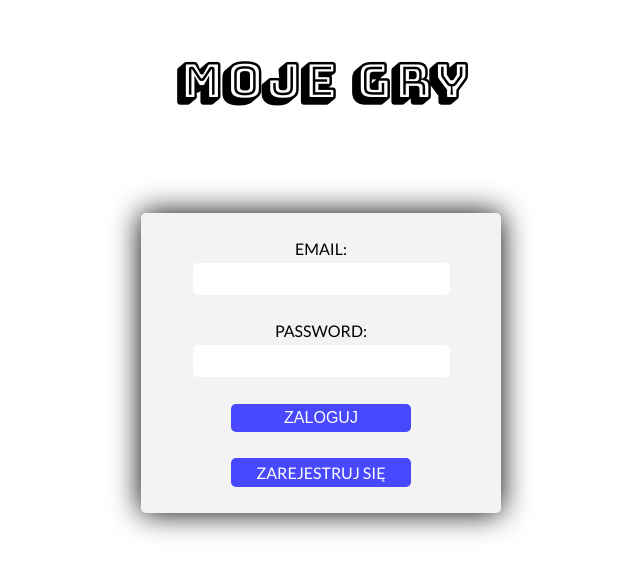
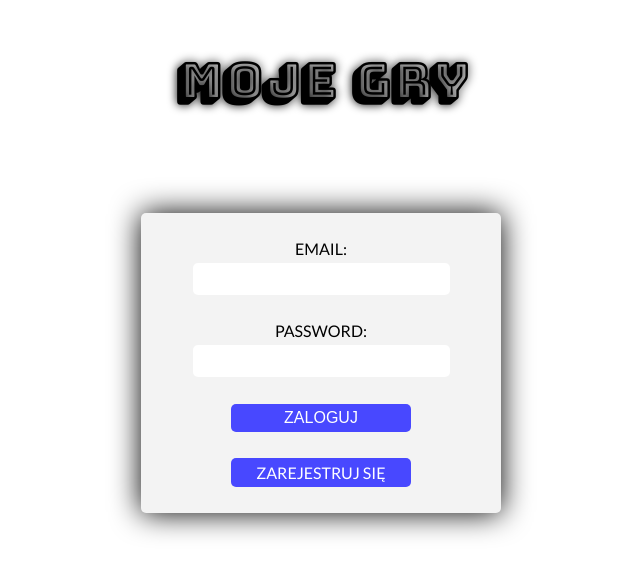
Before and after one commit to danielkuzminski/mygames_manager, a React (Create React App) app: page / in a window 1280 px wide. Shown: the top 576 px of the page, without its empty margins (319-959 px from the left). Built offline with nearby package versions, Linux system fonts and the light colour scheme; no server answers.

Commit message:
git update styles

```diff
--- a/src/components/Navbar.css
+++ b/src/components/Navbar.css
@@ -13,6 +13,7 @@
 .nav-link-title {
   text-transform: uppercase;
   font-family: 'Bungee Shade', cursive;
+  text-shadow: 0 0 3px #000;
 }
 
 .nav-link-btn {
--- a/src/pages/Home.css
+++ b/src/pages/Home.css
@@ -27,6 +27,7 @@
 
 .game-title {
   text-transform: uppercase;
+  text-shadow: 0 0 10px #000;
 }
 
 .game-image {
--- a/src/pages/Login.css
+++ b/src/pages/Login.css
@@ -49,4 +49,5 @@
   text-align: center;
   font-size: 3rem;
   margin-top: 50px;
+  text-shadow: 0 0 10px #000;
 }
```
